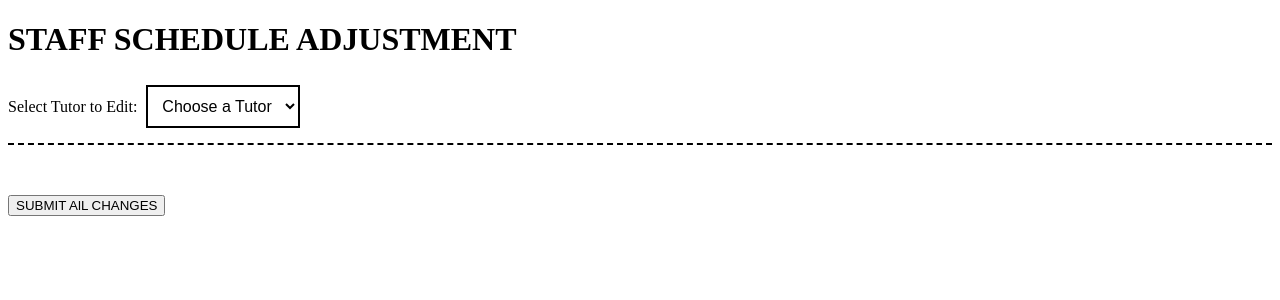
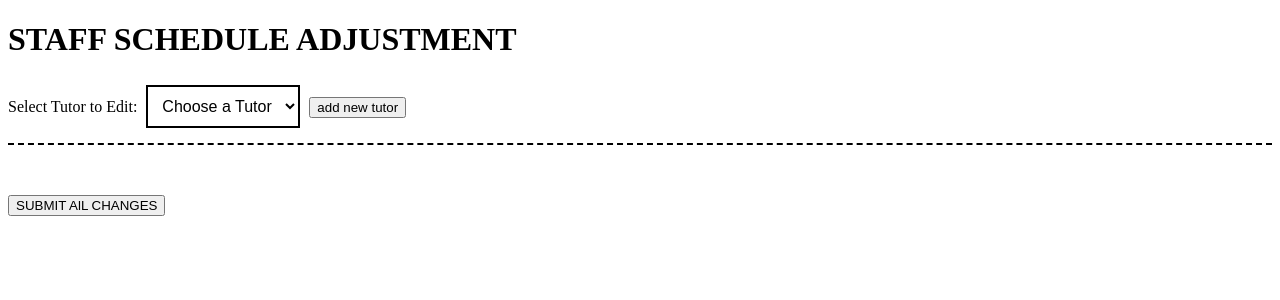
Before and after one commit to eucrasiaa/JSW-SWE-Project, a Flask app: page /staff-edit in a window 1280 px wide. Shown: the part 77-377 px from the top of the page. Run offline with Flask 3, Linux system fonts and the light colour scheme; data comes from the database, SQL or seed files in the repository; both versions use the stored data as it was after the commit.

Commit message:
tutor shift adj update

```diff
--- a/Docker/app.py
+++ b/Docker/app.py
@@ -23,6 +23,7 @@ clients = []
 # --- DATABASE HELPER ---
 def get_db_connection():
     conn = sqlite3.connect('tutoring.db')
+    conn.execute('PRAGMA foreign_keys = ON;')
     conn.row_factory = sqlite3.Row
     return conn
 
@@ -349,7 +350,97 @@ def batch_update_exceptions():
     finally:
         conn.close()
 
+## EVIL EDIT SHIFTS THAT WANTS ME DEAD
+@app.route('/api/tutor/sessions/update', methods=['POST'])
+def update_tutor_sessions():
+    payload = request.json
 
+    if not payload:
+        return jsonify({"success": False, "error": "No data received"}), 400
+
+    conn = get_db_connection()
+    try:
+        for shift in payload:
+            shift_id = shift.get('shift_id')
+            day_of_week = shift.get('day_of_week')
+            start_time = shift.get('start_time')
+            end_time = shift.get('end_time')
+            courses = shift.get('courses', [])
+
+            #time + day edits
+            conn.execute('''
+                UPDATE weekly_shift
+                SET day_of_week = ?, start_time = ?, end_time = ?
+                WHERE shift_id = ?
+            ''', (day_of_week, start_time, end_time, shift_id))
+
+            #just nuke the old ones to fix it
+            conn.execute('DELETE FROM shift_course_junct WHERE shift_id = ?', (shift_id,))
+            for course_code in courses:
+                if course_code:
+                    conn.execute('''
+                        INSERT INTO shift_course_junct (shift_id, course_code)
+                        VALUES (?, ?)
+                    ''', (shift_id, course_code))
+
+        conn.commit()
+        return jsonify({"success": True, "message": f"Updated {len(payload)} shifts!"})
+
+    except sqlite3.IntegrityError as e:
+        conn.rollback()
+        return jsonify({"success": False, "error": "Error! Invalid course entered!"}), 400
+    except Exception as e:
+        conn.rollback()
+        return jsonify({"success": False, "error": str(e)}), 500
+    finally:
+        conn.close()
+
+## BIG POST DB EDITS SCARRYYYYY
+@app.route('/api/shift/delete/<int:shift_id>', methods=['DELETE'])
+def delete_shift(shift_id):
+    conn = get_db_connection()
+    try:
+        conn.execute('DELETE FROM weekly_shift WHERE shift_id = ?', (shift_id,))
+        conn.commit()
+        return jsonify({"success": True})
+    except Exception as e:
+        return jsonify({"success": False, "error": str(e)}), 500
+    finally:
+        conn.close()
+
+@app.route('/api/tutor/add', methods=['POST'])
+def add_tutor():
+    data = request.json
+    conn = get_db_connection()
+    try:
+        conn.execute('''
+            INSERT INTO tutor (student_ID, first_name, last_name, preferred_name)
+            VALUES (?, ?, ?, ?)
+        ''', (data['id'], data['first'], data['last'], data['pref']))
+        conn.commit()
+        return jsonify({"success": True})
+    except Exception as e:
+        return jsonify({"success": False, "error": "ID already exists or invalid data"})
+    finally:
+        conn.close()
+
+@app.route('/api/shift/add', methods=['POST'])
+def add_shift():
+    data = request.json # Expects { tutor_id: "..." }
+    conn = get_db_connection()
+    try:
+        # makes a monday 9-10 as a default to begin editing off of!
+        cursor = conn.execute('''
+            INSERT INTO weekly_shift (tutor_ID, day_of_week, start_time, end_time)
+            VALUES (?, 'Monday', '09:00', '10:00')
+        ''', (data['tutor_id'],))
+        new_id = cursor.lastrowid
+        conn.commit()
+        return jsonify({"success": True, "new_id": new_id})
+    except Exception as e:
+        return jsonify({"success": False, "error": str(e)})
+    finally:
+        conn.close()
 if __name__ == '__main__':
     # idek brah something weird thrown here but. TODO :??
     app.run(port=4413, debug=True)
--- a/Docker/templates/staff-sessionedit.html
+++ b/Docker/templates/staff-sessionedit.html
@@ -81,9 +81,14 @@
       <select id="tutor-select" onchange="fetchTutorSessions(this.value)">
         <option value="">Choose a Tutor</option>
       </select>
+      <button onclick="promptAddTutor()" style="">add new tutor</button>
     </div>
 
     <div id="editor-container">
+    </div>
+
+    <div id="add-shift-container" style="display:none; margin-bottom: 20px;">
+      <button onclick="addNewShift()" style="width: 100%;">+ add new shift</button>
     </div>
 
     <div style="margin-top: 50px;">
@@ -102,8 +107,61 @@
         });
       };
 
-        // 2. Fetch and Build rows
+      async function deleteshift(shiftId) {
+        if (!confirm(`Permanently delete Shift #${shiftId}?`)) return;
+
+        const resp = await fetch(`/api/shift/delete/${shiftId}`, { method: 'DELETE' });
+        const result = await resp.json();
+
+        if (result.success) {
+          document.getElementById(`row-${shiftId}`).remove();
+          alert("Shift Deleted.");
+        } else {
+          alert("Error: " + result.error);
+        }
+      }
+
+      async function promptAddTutor() {
+        const id = prompt("Enter Tutor's Student ID (e.g. UB12345):");
+        if (!id) return;
+        const first = prompt("Tutor's First Name:");
+        const last = prompt("Tutor's Last Name:");
+        const pref = prompt("Tutor's Preferred Name (To be shown):");
+
+        const resp = await fetch('/api/tutor/add', {
+          method: 'POST',
+          headers: { 'Content-Type': 'application/json' },
+          body: JSON.stringify({ id, first, last, pref })
+        });
+
+        if ((await resp.json()).success) {
+          location.reload();
+        } else {
+          alert("Error adding tutor.");
+        }
+      }
+
+      async function addNewShift() {
+        const tutorId = document.getElementById('tutor-select').value;
+        const resp = await fetch('/api/shift/add', {
+          method: 'POST',
+          headers: { 'Content-Type': 'application/json' },
+          body: JSON.stringify({ tutor_id: tutorId })
+        });
+
+        const result = await resp.json();
+        if (result.success) {
+          //refresh
+          fetchTutorSessions(tutorId);
+        }
+      }
       async function fetchTutorSessions(tutorId) {
+        const addBtn = document.getElementById('add-shift-container');
+        if (!tutorId) {
+          addBtn.style.display = 'none';
+          return;
+        }
+        addBtn.style.display = 'block';
         if (!tutorId) return;
         const container = document.getElementById('editor-container');
         container.innerHTML = "<h2>Loading Sessions...</h2>";
@@ -117,11 +175,15 @@
         sessions.forEach(s => {
           originalData[s.shift_id] = JSON.stringify(s);
 
+          //<h3>Shift ID: ${s.shift_id}</h3>
           const div = document.createElement('div');
           div.className = 'session-row';
           div.id = `row-${s.shift_id}`;
           div.innerHTML = `
+          <div style="display: flex;flex-direction: row; justify-content: space-between;">
 <h3>Shift ID: ${s.shift_id}</h3>
+<button onclick="deleteshift(${s.shift_id})" style="width: 25px;height: 25px;">X</button>
+</div>
                     <div style="display: flex; flex-wrap: wrap; gap: 20px;">
                         <div>
                             <label>Day</label>
@@ -161,7 +223,7 @@
         }
       }
 
-        function submitAllChanges() {
+      async function submitAllChanges() {
         const allRows = document.querySelectorAll('.session-row');
         const payload = [];
 
@@ -174,7 +236,8 @@
               day_of_week: inputs[0].value,
               start_time: inputs[1].value,
               end_time: inputs[2].value,
-                        courses: inputs[3].value.split(',').map(c => c.trim())
+              courses: inputs[3].value.split(',').map(c => c.trim()).filter(c => c !== "")
+              //courses: inputs[3].value.split(',').map(c => c.trim())
             });
           }
         });
@@ -183,7 +246,28 @@
           alert("No changes detected!");
         } else {
           console.log("SENDING :", payload);
-                alert(`Prepared to ${payload.length}  wowowowow!!`);
+          //alert(`Prepared to ${payload.length}  wowowowow!!`);
+          try {
+            const response = await fetch('/api/tutor/sessions/update', {
+              method: 'POST',
+              headers: { 'Content-Type': 'application/json' },
+              body: JSON.stringify(payload)
+            });
+
+            const result = await response.json();
+
+            if (result.success) {
+              //alert(`Success: ${result.message} wowowowow!!`);
+              const currentTutorId = document.getElementById('tutor-select').value;
+              fetchTutorSessions(currentTutorId);
+              alert("Success!")
+            } else {
+              alert(`Error: ${result.error}`);
+            }
+          } catch (err) {
+            console.error(err);
+            alert("A network error occurred while saving.");
+          }
         }
       }
     </script>
```
Also changed, not shown: Docker/restore.db (added), Docker/tutor.db (deleted), Docker/tutoring.db, Docker/tutoringg.db (deleted). Lines whose indentation alone changed are shown as unchanged.
